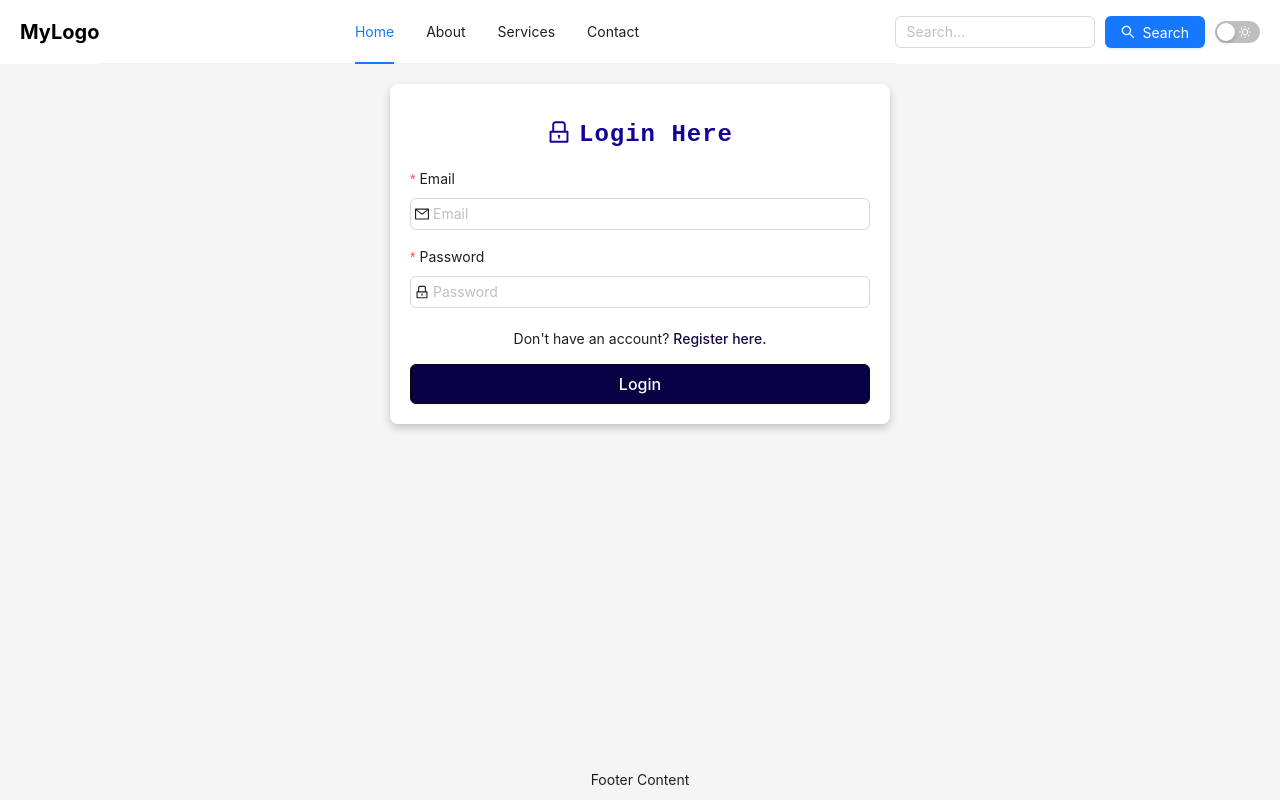
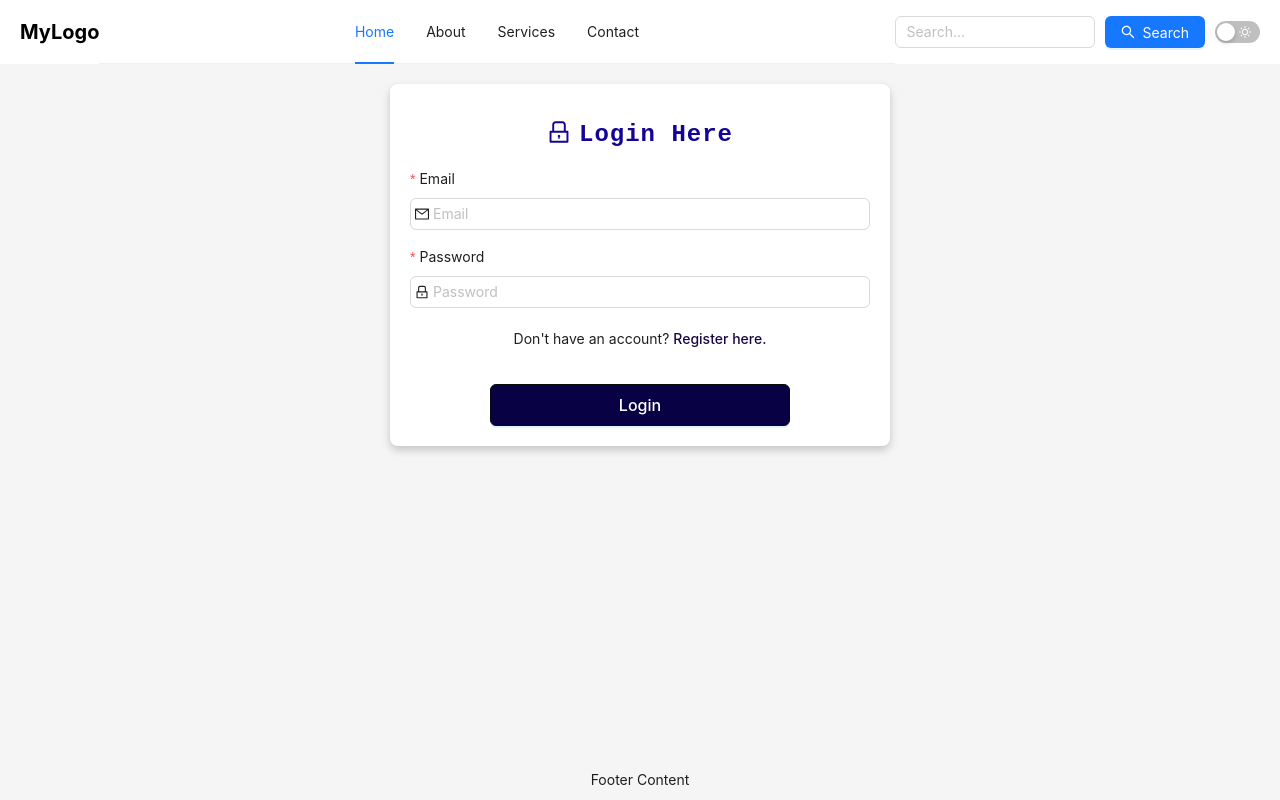
Before and after one commit to aniketsuryawanshi1/Expense-Tracker, a React (Vite) app in the folder Frontend/: page /Login in a window 1280 px wide. Built offline with nearby package versions, Linux system fonts and the light colour scheme.

Commit message:
Error solve now api works correctly.

```diff
--- a/Frontend/src/Pages/Authentication/Login.jsx
+++ b/Frontend/src/Pages/Authentication/Login.jsx
@@ -1,14 +1,17 @@
-import { Form } from "antd";
+import { Form,Button } from "antd";
 import { MailOutlined, LockOutlined } from "@ant-design/icons";
-import { CustomButton, InputField } from "../../components/index";
+import {  InputField } from "../../components/index";
 import { Link } from "react-router-dom";
 import useLogin from "../../hooks/Authentication/useLogin"; // Import the hook
 import "./style.css";
 
 const Login = () => {
-  const { loginData, handleChange, handleOnSubmit, loading } = useLogin();
+  const { handleOnSubmit, loading } = useLogin();
   const [form] = Form.useForm();
-
+const onFinish = (values) => {
+  console.log("Form Submitted Data : ", values);
+  handleOnSubmit(values, () => form.resetFields());
+};
   return (
     <div className="reg-log-container">
       <h1 className="reg-log-title">
@@ -18,7 +21,7 @@ const Login = () => {
       <Form
         form={form}
         layout="vertical"
-        onFinish={handleOnSubmit} // Use the custom hook function
+        onFinish={onFinish} // Use the custom hook function
         className="reg-log-form"
       >
         <InputField
@@ -27,8 +30,6 @@ const Login = () => {
           placeholder="Email"
           type="email"
           prefixIcon={<MailOutlined />}
-          value={loginData.email}
-          onChange={handleChange} // Use handleChange
           rules={[
             {
               required: true,
@@ -42,8 +43,6 @@ const Login = () => {
           placeholder="Password"
           type="password"
           prefixIcon={<LockOutlined />}
-          value={loginData.password}
-          onChange={handleChange} // Use handleChange
           rules={[
             {
               required: true,
@@ -60,14 +59,19 @@ const Login = () => {
           </p>
         </div>
         <div className="center-button">
-          <CustomButton
+        <Button
+            type="primary"
+            htmlType="submit"
+            style={{ marginTop: "20px",
+              width: "100%",
+              maxWidth: "300px",
+              padding: "20px",
+            }}
+            loading={loading}
             className="custom-button"
-            size="large"
-            htmlType="submit"
-            loading={loading}
           >
-            {loading ? "Logging in..." : "Login"}
-          </CustomButton>
+            {loading ? "Loginging..." : "Login"}
+          </Button>
         </div>
       </Form>
     </div>
--- a/Frontend/src/Pages/Authentication/Register.jsx
+++ b/Frontend/src/Pages/Authentication/Register.jsx
@@ -1,11 +1,11 @@
-import { Form } from "antd";
+import { Form,Button } from "antd";
 import {
   MailOutlined,
   UserOutlined,
   LockOutlined,
   UserAddOutlined,
 } from "@ant-design/icons";
-import { CustomButton, InputField } from "../../components/index";
+import {   InputField } from "../../components/index";
 import { Link } from "react-router-dom";
 import useRegister from "../../hooks/Authentication/useRegister";
 import "./style.css";
@@ -18,7 +18,7 @@ const Register = () => {
 
   const onFinish = (values) => {
     console.log("Form Submitted Data:", values); // ✅ Debugging
-    handleOnSubmit(values); // API call with form values
+    handleOnSubmit(values, () => form.resetFields()); // API call with form reset
   };
 
   return (
@@ -92,14 +92,21 @@ const Register = () => {
         </div>
 
         <div className="center-button">
-          <CustomButton
+
+          <Button
+            type="primary"
+            htmlType="submit"
+            style={{ marginTop: "20px",
+              width: "100%",
+              maxWidth: "300px",
+              padding: "20px",
+            }}
+            loading={loading}
             className="custom-button"
-            size="large"
-            loading={loading}
-            htmlType="submit"
           >
-            Register
-          </CustomButton>
+            {loading ? "Registering..." : "Register"}
+          </Button>
+
         </div>
       </Form>
     </div>
--- a/Frontend/src/Pages/Home/Dashboard.jsx
+++ b/Frontend/src/Pages/Home/Dashboard.jsx
@@ -18,11 +18,12 @@ const Dashboard = () => {
 
     // Logout user function using axios instance.
     const handleLogout = async () => {
-        const refresh = JSON.parse(localStorage.getItem("refresh_token"));
+        const refresh = localStorage.getItem("refresh_token");
         const res = await AxiosInstance.post("logout/", {
           refresh_token: refresh,
         });
         if (res.status === 204) {
+            console.log("User logged out");
           localStorage.clear();
           navigate("/");
           toast.warn("Logout successful");
--- a/Frontend/src/hooks/Authentication/useLogin.js
+++ b/Frontend/src/hooks/Authentication/useLogin.js
@@ -6,25 +6,19 @@ import { useNavigate } from "react-router-dom";
 const useLogin = () => {
   const navigate = useNavigate(); // Navigation hook
   const [loading, setLoading] = useState(false);
-  const [loginData, setLoginData] = useState({
-    email: "",
-    password: "",
-  });
+  const [error, setError] = useState("");
 
-  // Function to handle input changes
-  const handleChange = (e) => {
-    setLoginData({ ...loginData, [e.target.name]: e.target.value });
-  };
+
 
   // Handle form submission
-  const handleOnSubmit = async (e) => {
-    e.preventDefault();
-    setLoading(true);
+  const handleOnSubmit = async (formData, resetForm) => {
+    try {
+      setLoading(true);
+      console.log("API Request Data:", formData); // ✅ Debugging
+      const response = await AxiosInstance.post("login/", formData);
+      console.log("after login api call.")
+      if (response.status === 200) {
 
-    try {
-      const response = await AxiosInstance.post("login/", loginData);
-
-      if (response.status === 200) {
         const responseData = response.data;
 
         const user = {
@@ -37,26 +31,26 @@ const useLogin = () => {
         localStorage.setItem("refresh_token", responseData.refresh_token);
         localStorage.setItem("user", JSON.stringify(user));
 
+        toast.success("You have successfully logged in.")
+        resetForm();
         navigate("/dashboard");
-        toast.success("Login Successful");
-      } else {
-        toast.error("Login failed! Please try again.");
+
+
       }
-    } catch (error) {
-      const errorMessage =
-        error.response?.data?.message || "Something went wrong, Login Failed..!";
-      toast.error(errorMessage);
-      console.error("Login Failed:", errorMessage);
+    } catch (err) {
+      console.error("API Error : ", err.response?.data || err.message);
+      setError(err.response?.data?.message || "Something went wrong");
+      toast.error(err.response?.data?.message || "Login Failed.");
     } finally {
       setLoading(false);
     }
   };
 
   return {
-    loginData,
-    handleChange,
+
     handleOnSubmit,
     loading,
+    error,
   };
 };
 
--- a/Frontend/src/hooks/Authentication/useRegister.js
+++ b/Frontend/src/hooks/Authentication/useRegister.js
@@ -1,5 +1,5 @@
 import { useState } from "react";
-import axios from "axios";
+import AxiosInstance from "../../utils/api-handler";
 import { useNavigate } from "react-router-dom";
 import { toast } from "react-toastify";
 
@@ -8,20 +8,23 @@ const useRegister = () => {
   const [loading, setLoading] = useState(false);
   const [error, setError] = useState("");
 
-  const handleOnSubmit = async (formData) => {
+  const handleOnSubmit = async (formData, resetForm) => {
     try {
       setLoading(true);
       console.log("API Request Data:", formData); // ✅ Debugging
 
-      const response = await axios.post("http://localhost:8000/api/register/", formData);
+      const response = await AxiosInstance.post("/register/", formData);
+      console.log("API Endpoint Path:", response.config.url); // ✅ Debugging
+
       if (response.status === 201) {
         toast.success("Registration Successful! Please verify your email.");
-        navigate("/verify-otp");
+        resetForm(); // Reset form on success
+        navigate("/verify-email");
       }
     } catch (err) {
       console.error("API Error:", err.response?.data || err.message);
-      setError(err.response?.data || "Something went wrong");
-      toast.error("Registration Failed");
+      setError(err.response?.data?.message || "Something went wrong");
+      toast.error(err.response?.data?.message || "Registration Failed");
     } finally {
       setLoading(false);
     }
--- a/Frontend/src/utils/api-handler.js
+++ b/Frontend/src/utils/api-handler.js
@@ -2,17 +2,12 @@ import axios from "axios";
 import { jwtDecode } from "jwt-decode";
 import dayjs from "dayjs";
 
-const BASE_URL = "http://127.0.0.1:8000/api/";
+const BASE_URL = "http://localhost:8000/api/";
 
 const getTokenFromStorage = (key) => {
   const storedToken = localStorage.getItem(key);
   if (storedToken && storedToken !== "undefined") {
-    try {
-      return JSON.parse(storedToken);
-    } catch (error) {
-      console.error("Failed to parse token from storage:", error);
-      return "";
-    }
+    return storedToken;
   }
   return "";
 };
@@ -28,11 +23,11 @@ const AxiosInstance = axios.create({
   },
 });
 
+// Request Interceptor
 AxiosInstance.interceptors.request.use(
   async (req) => {
-    console.log("Request intercepted:", req);
-
     if (accessToken) {
+      try {
         const user = jwtDecode(accessToken);
         const isExpired = dayjs.unix(user.exp).diff(dayjs()) < 1;
 
@@ -41,31 +36,36 @@ AxiosInstance.interceptors.request.use(
           return req;
         }
 
-      try {
         console.log("Access token expired, attempting to refresh...");
+
+        if (!refreshToken) {
+          console.error("No refresh token available, redirecting to login.");
+          localStorage.removeItem("token");
+          localStorage.removeItem("refresh_token");
+          window.location.href = "/login";
+          return Promise.reject("No refresh token");
+        }
+
         const response = await axios.post(`${BASE_URL}token/refresh/`, {
           refresh: refreshToken,
         });
 
         if (response.data.access) {
           const newAccessToken = response.data.access;
-          localStorage.setItem("token", JSON.stringify(newAccessToken));
+          localStorage.setItem("token", newAccessToken);
           req.headers.Authorization = `Bearer ${newAccessToken}`;
           accessToken = newAccessToken;
           console.log("Token refreshed successfully");
           return req;
-        } else {
-          throw new Error("Invalid refresh response structure");
         }
       } catch (error) {
-        console.error("Token refresh failed:", error.response || error.message);
+        console.error("Token refresh failed:", error.response?.data || error.message);
         localStorage.removeItem("token");
         localStorage.removeItem("refresh_token");
         window.location.href = "/login";
         return Promise.reject(error);
       }
     }
-
     return req;
   },
   (error) => {
@@ -74,7 +74,7 @@ AxiosInstance.interceptors.request.use(
   }
 );
 
-// Interceptor to handle responses
+// Response Interceptor
 AxiosInstance.interceptors.response.use(
   (response) => {
     console.log("Response received:", response);
--- a/Frontend/src/utils/urls.js
+++ b/Frontend/src/utils/urls.js
@@ -1,2 +1,2 @@
-const BASE_URL = "http://127.0.0.1:8000/api/";
+const BASE_URL = "http://localhost:8000/api/";
 export default BASE_URL;
```
Also changed, not shown: 1 other file (tests, documents, lock files or other folders). Lines whose indentation alone changed are shown as unchanged.
